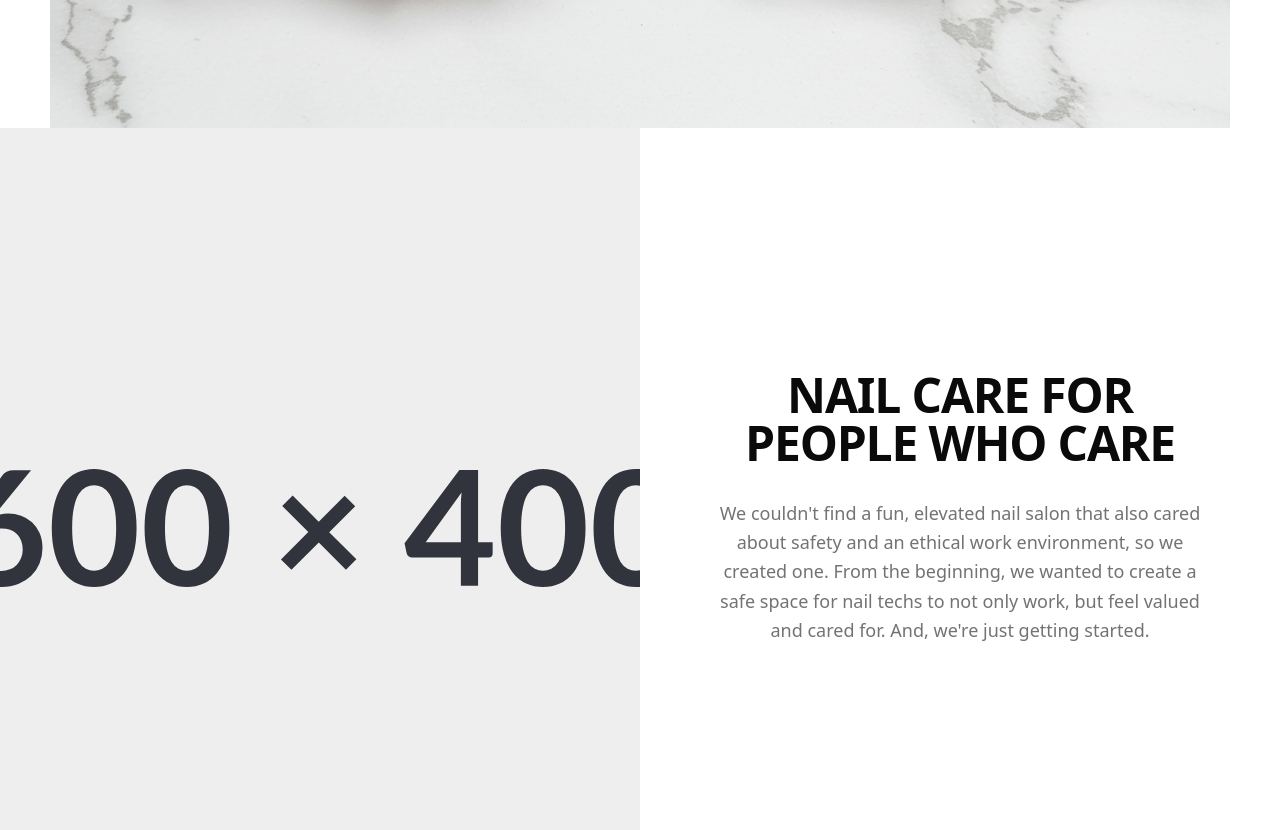
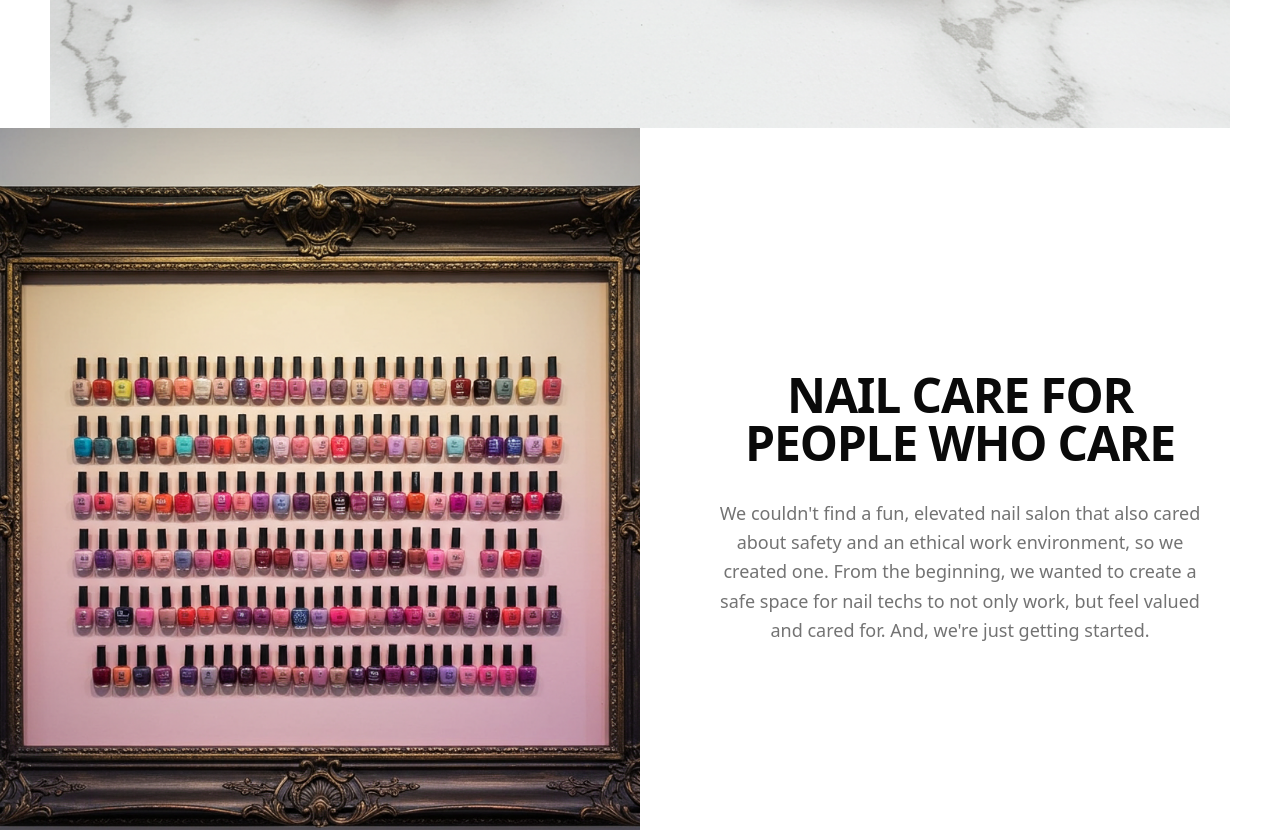
Before and after one commit to JOATLGTM/metronails, a Next.js app: page / in a window 1280 px wide. Shown: the part 680-1510 px from the top of the page. Built offline with nearby package versions, Linux system fonts and the light colour scheme.

Commit message:
added description image for description component

```diff
--- a/components/Description.jsx
+++ b/components/Description.jsx
@@ -26,7 +26,7 @@ export default function Description() {
 						transition={{ duration: 0.8, ease: "easeOut" }}
 					>
 						<Image
-							src={"/placeholder.svg"}
+							src={"/nail_collection.jpg"}
 							alt="Nail salon environment showing nail technicians and polish display"
 							fill
 							className="object-cover"
```
Also changed, not shown: public/nail_collection.jpg (added).
